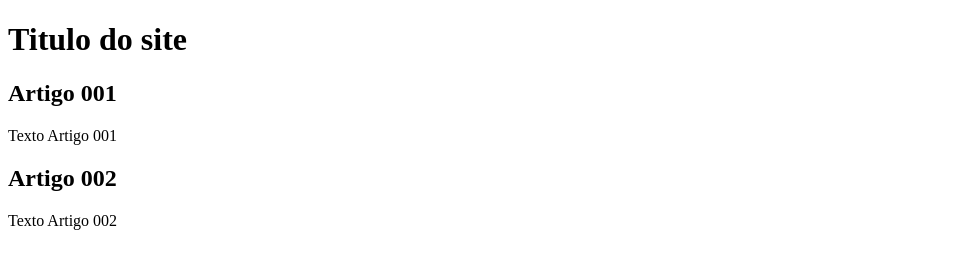
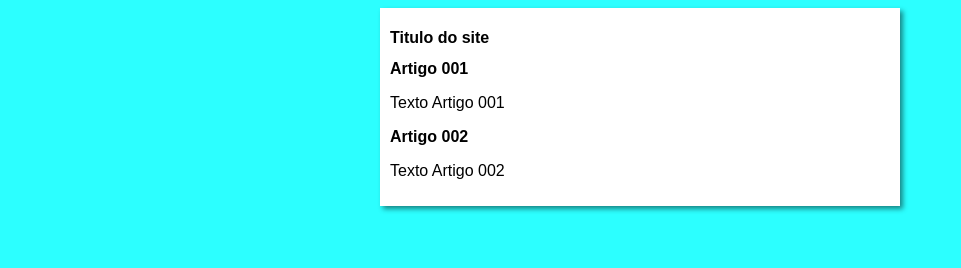
Before and after one commit to zorgstack/projeto-site, a plain HTML site: page index.htm in a window 1280 px wide. Shown: the whole page, without its empty margins (0-961 px from the left). Drawn offline with Linux system fonts and the light colour scheme.

Commit message:
Iniciei o design

```diff
--- /dev/null
+++ b/estilos/style.css
@@ -0,0 +1,16 @@
+* {
+    font-family: Arial, Helvetica, sans-serif;
+    font-size: 16px;
+}
+
+body {
+    background-color: rgb(44, 255, 255);
+}
+
+main {
+    background-color: white;
+    width: 500px;
+    margin: auto;
+    padding: 10px;
+    box-shadow: 3px 3px 5px rgba(0, 0, 0, 0.473);
+}
--- a/index.htm
+++ b/index.htm
@@ -5,6 +5,7 @@
     <meta http-equiv="X-UA-Compatible" content="IE=edge">
     <meta name="viewport" content="width=device-width, initial-scale=1.0">
     <title>Título do site</title>
+    <link rel="stylesheet" href="estilos/style.css">
 </head>
 <body>
     <main>
```
